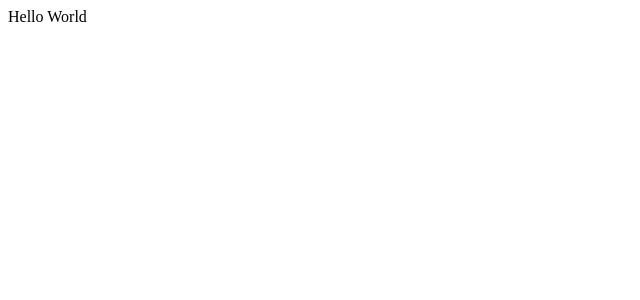
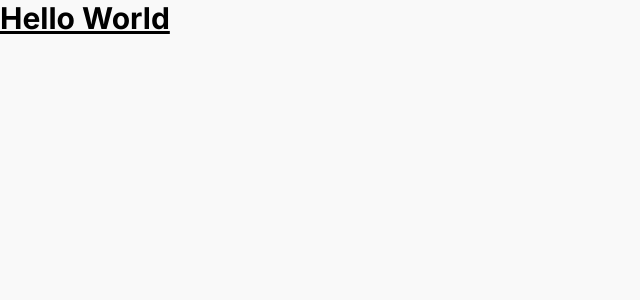
Before and after one commit to euperinotti/folha-pagamento, a Next.js app: page / in a window 1280 px wide. Shown: the top 300 px of the page, without its empty margins (0-640 px from the left). Built offline with nearby package versions, Linux system fonts and the light colour scheme.

Commit message:
refactor: tailwind implementation

```diff
--- a/src/pages/_app.tsx
+++ b/src/pages/_app.tsx
@@ -1,4 +1,5 @@
 import type { AppProps } from 'next/app'
+import '@/styles/globals.css'
 
 export default function App({ Component, pageProps }: AppProps) {
   return <Component {...pageProps} />
--- a/src/styles/globals.css
+++ b/src/styles/globals.css
@@ -15,6 +15,19 @@
   }
 }
 
+:root {
+  --color-primary-50: rgb(var(--tw-color-primary-50));
+  --color-primary-100: rgb(var(--tw-color-primary-100));
+  --color-primary-200: rgb(var(--tw-color-primary-200));
+  --color-primary-300: rgb(var(--tw-color-primary-300));
+  --color-primary-400: rgb(var(--tw-color-primary-400));
+  --color-primary-500: rgb(var(--tw-color-primary-500));
+  --color-primary-600: rgb(var(--tw-color-primary-600));
+  --color-primary-700: rgb(var(--tw-color-primary-700));
+  --color-primary-800: rgb(var(--tw-color-primary-800));
+  --color-primary-900: rgb(var(--tw-color-primary-900));
+}
+
 html {
   scroll-behavior: smooth;
 }
--- a/src/templates/Base/index.tsx
+++ b/src/templates/Base/index.tsx
@@ -5,5 +5,5 @@ type BaseProps = {
 }
 
 export const Base = ({ children }: BaseProps) => {
-  return <div>{children}</div>
+  return <div className="text-3xl font-bold underline">{children}</div>
 }
--- a/tailwind.config.ts
+++ b/tailwind.config.ts
@@ -1,10 +1,14 @@
-/** @type {import('tailwindcss').Config} */
+import type { Config } from 'tailwindcss'
+import defaultTheme from 'tailwindcss/defaultTheme'
+
 module.exports = {
-  content: [
-    "./src/**/*.{js,ts,jsx,tsx,mdx}"
-  ],
+  content: ['./src/**/*.{js,ts,jsx,tsx}'],
   theme: {
-    extend: {},
+    extend: {
+      fontFamily: {
+        primary: ['Inter', ...defaultTheme.fontFamily.sans]
+      }
+    }
   },
-  plugins: [],
+  plugins: []
 }
```
